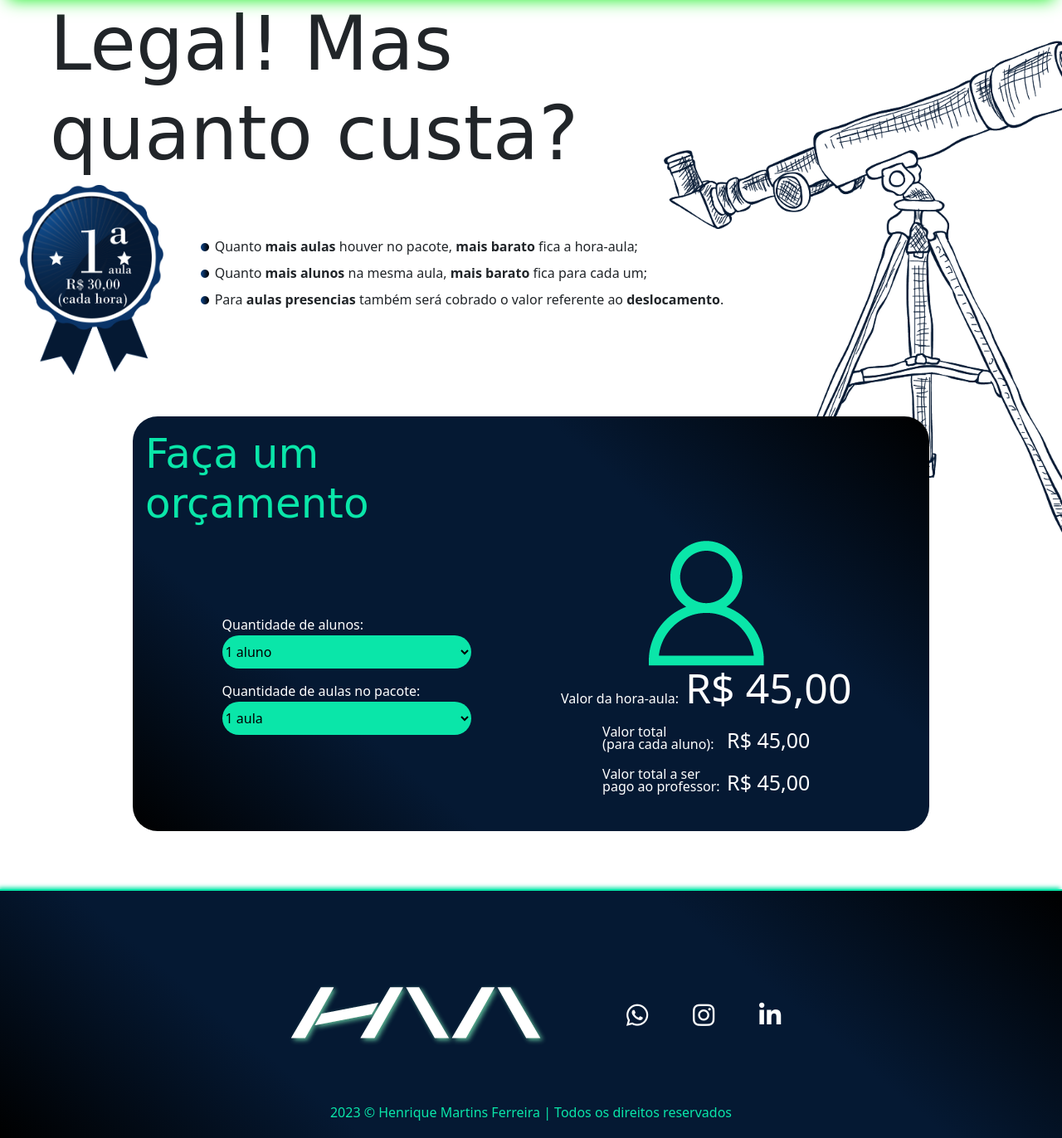
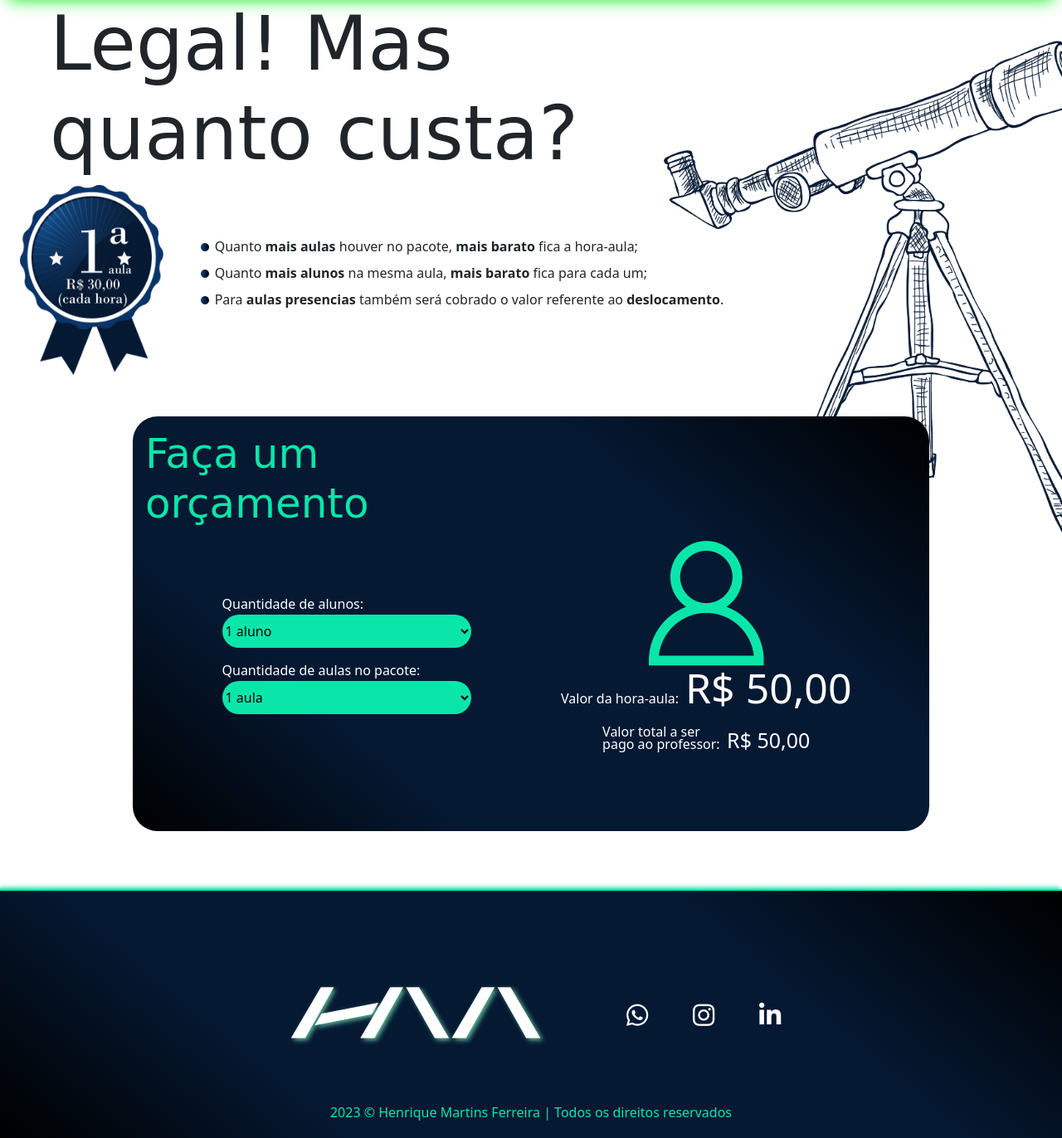
Before and after one commit to Henrique0501/Site-Prof-Henrique, a Flask app: page / in a window 1280 px wide. Shown: the part 2436-3808 px from the top of the page at 83% size. Run offline with Flask 2, Linux system fonts and the light colour scheme; some libraries are stand-ins or nearby versions; some web fonts are replaced.

Commit message:
corrigir precos

```diff
--- a/static/styles/index.css
+++ b/static/styles/index.css
@@ -446,6 +446,10 @@ flex-direction: column;
 align-items: center;
 }
 
+#line2{
+display: none;
+}
+
 #imagem-alunos{
 height: 50%;
 }
--- a/static/styles/lampadas.js
+++ b/static/styles/lampadas.js
@@ -22,6 +22,9 @@ var pointer = document.querySelectorAll('.button-pointer');
 var carouselTD = document.querySelector('.carousel-3d');
 var containerGifs = document.querySelector('.container-gifs');
 var descricaoDisciplina = document.querySelector('.descricao-disciplina');
+var fund = document.querySelector('#fund');
+var med = document.querySelector('#med');
+var sup = document.querySelector('#sup');
 let countTD = 0;
 let count = 4;
 
@@ -61,12 +64,21 @@ for (let ind = 0; ind < 2; ind++){
 
         if (countTD%3 == 0){
         descricaoDisciplina.innerHTML = "Aulas de matemática desde as operações básicas até os conteúdos mais avançados, incluindo as disciplinas de Cálculo do Ensino Superior.";
+        fund.style.display = "list-item";
+        med.style.display = "list-item";
+        sup.style.display = "list-item";
         };
         if ((countTD%3 == 1) || (countTD%3 == -2)) {
         descricaoDisciplina.innerHTML = "Entenda física de uma maneira simples e completa!!!";
+        fund.style.display = "none";
+        med.style.display = "list-item";
+        sup.style.display = "list-item";
         };
         if ((countTD%3 == 2) || (countTD%3 == -1)){
         descricaoDisciplina.innerHTML = "Marque uma aula e veja quão fácil a química é!!! ";
+        fund.style.display = "none";
+        med.style.display = "list-item";
+        sup.style.display = "none";
         };
     };
 };
@@ -105,13 +117,15 @@ var aulas = selectAulas.options[selectAulas.selectedIndex].value;
 var precoTotal = document.querySelector('.preco-total');
 var precoPorAlunoHora = document.querySelector('.preco-por-aluno-hora');
 var precoPorAluno = document.querySelector('.preco-por-aluno');
+var line1 = document.querySelector('#line1');
+var line2 = document.querySelector('#line2');
+var line3 = document.querySelector('#line3');
 
 const dicPrecos = {"Alunos": [1,2,3],
-                1: [45,70,90],
-                2: [80,128,150],
-                5: [200, 300, 330],
-                10: [390, 560, 630],
-                20: [740, 1000, 1140]
+                1: [50,80,105],
+                2: [90,152,198],
+                4: [172, 264, 360],
+                8: [336, 512, 696]
                 }
 
 selectAlunos.onchange = function(){
@@ -127,12 +141,15 @@ selectAlunos.onchange = function(){
     };
     if(alunos==1){
         imagemAlunos.src = 'static/imagens/1aluno_1.png';
+        line2.style.display = "none";
     };
     if(alunos==2){
         imagemAlunos.src = 'static/imagens/2alunos_1.png';
+        line2.style.display = "table-row";
     };
     if(alunos==3){
         imagemAlunos.src = 'static/imagens/3alunos_1.png';
+        line2.style.display = "table-row";
     };
     };
 
@@ -147,13 +164,16 @@ selectAulas.onchange = function(){
     } else {
         labelALunoHora.innerHTML = 'Valor da hora-aula:';
     };
-        if(alunos==1){
+    if(alunos==1){
         imagemAlunos.src = 'static/imagens/1aluno_1.png';
+        line2.style.display = "none";
     };
     if(alunos==2){
         imagemAlunos.src = 'static/imagens/2alunos_1.png';
+        line2.style.display = "table-row";
     };
     if(alunos==3){
         imagemAlunos.src = 'static/imagens/3alunos_1.png';
+        line2.style.display = "table-row";
     };
     };
--- a/templates/index.html
+++ b/templates/index.html
@@ -96,9 +96,9 @@
         <div class="text">
             <p class="descricao-disciplina"> Aulas de matemática desde as operações básicas até os conteúdos mais avançados, incluindo as disciplinas de Cálculo do Ensino Superior. </p>
             <ul>
-               <li>Nível Fundamental</li>
-               <li>Nível Médio</li>
-               <li>Nível Superior</li>
+               <li id="fund">Nível Fundamental</li>
+               <li id="med">Nível Médio</li>
+               <li id="sup">Nível Superior</li>
             </ul>
         </div>
 
@@ -144,9 +144,8 @@
                             <select id="select-aulas">
                                 <option value="1">1 aula</option>
                                 <option value="2">2 aulas</option>
-                                <option value="5">5 aulas</option>
-                                <option value="10">10 aulas</option>
-                                <option value="20">20 aulas</option>
+                                <option value="4">4 aulas</option>
+                                <option value="8">8 aulas</option>
                             </select>
                         </div>
                     </div>
@@ -154,21 +153,21 @@
                     <div class="painel-precos">
                         <img id="imagem-alunos" src="{{ url_for('static', filename='imagens/1aluno_1.png') }}">
                         <table>
-                            <tr>
+                            <tr id="line1">
                                 <td class="coluna1" id="label-preco-por-aluno-hora">Valor da hora-aula:</td>
-                                <td class="preco-por-aluno-hora letra-grande">R$ 45,00</td>
+                                <td class="preco-por-aluno-hora letra-grande">R$ 50,00</td>
                             </tr>
                         </table>
                         <table>
-                            <tr>
+                            <tr id="line2">
                                 <td class="coluna1" style="line-height: 15px;">Valor total<br>(para cada aluno):</td>
-                                <td class="preco-por-aluno letra-media">R$ 45,00</td>
+                                <td class="preco-por-aluno letra-media">R$ 50,00</td>
                             </tr>
                         </table>
                         <table>
-                            <tr>
+                            <tr id="line3">
                                 <td class="coluna1" style="line-height: 15px;">Valor total a ser pago ao professor:</td>
-                                <td class="preco-total letra-media">R$ 45,00</td>
+                                <td class="preco-total letra-media">R$ 50,00</td>
                             </tr>
                         </table>
                     </div>
```
